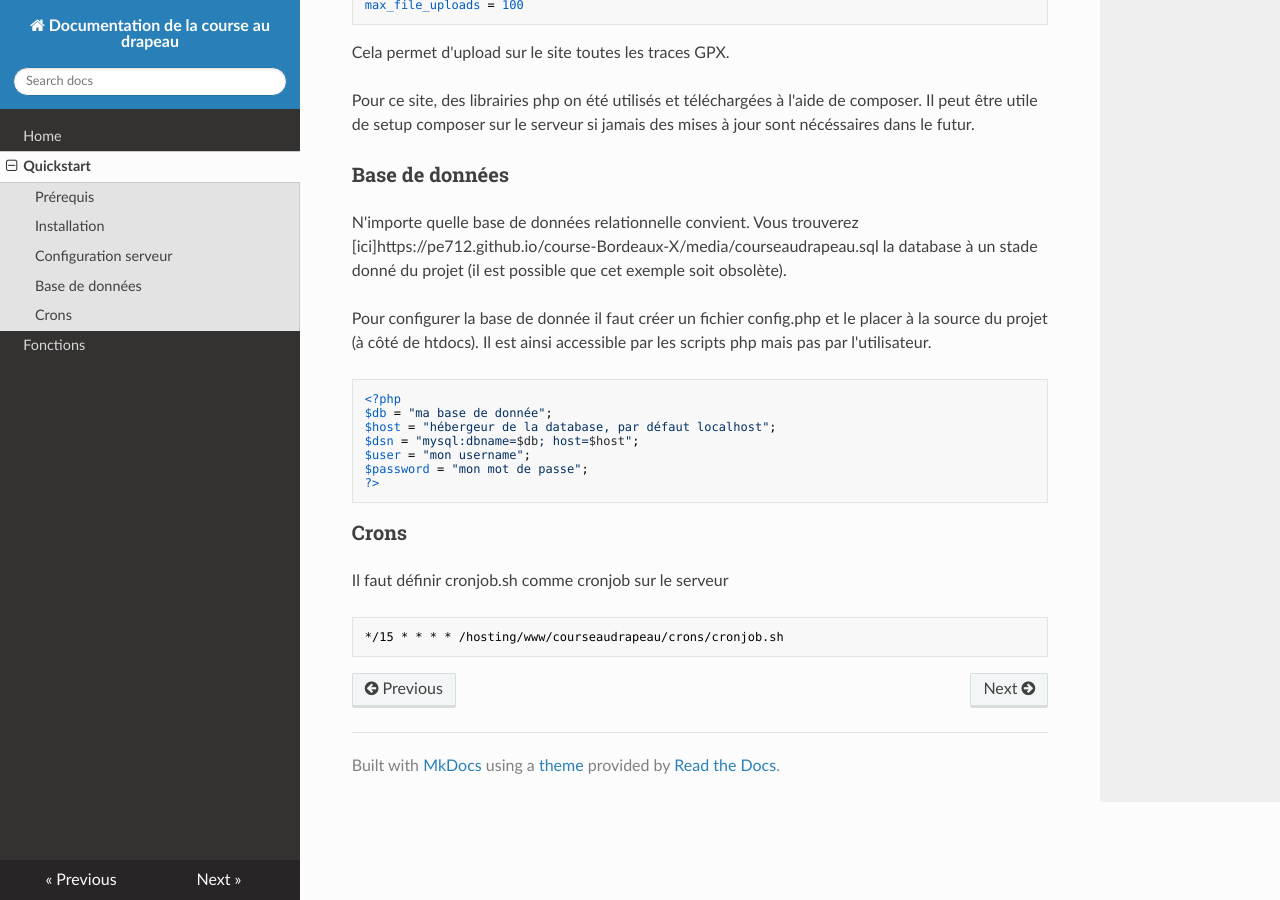
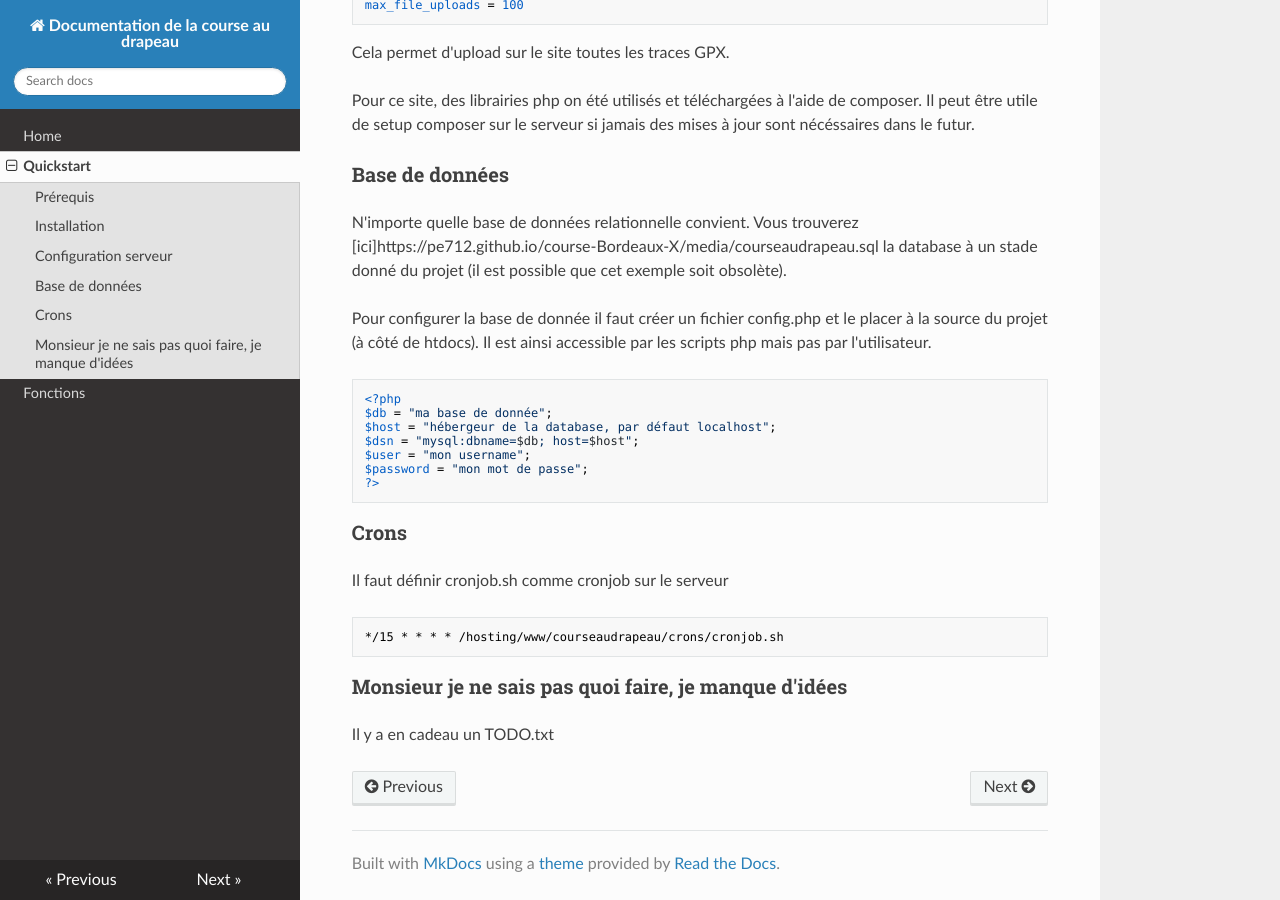
Before and after one commit to pe712/course-drapeau, an MkDocs documentation site: the page built from docs/docs/quickstart.md, in a window 1280 px wide and 900 px high, scrolled down 758 px. Built offline with MkDocs 1.6.1, drawn with Linux system fonts in a browser that asks for light colours; nearby versions of some CDN libraries.

Commit message:
updated documentation

````diff
--- a/docs/docs/quickstart.md
+++ b/docs/docs/quickstart.md
@@ -49,3 +49,6 @@ Il faut définir cronjob.sh comme cronjob sur le serveur
 ```sh
 */15 * * * * /hosting/www/courseaudrapeau/crons/cronjob.sh
 ```
+
+### Monsieur je ne sais pas quoi faire, je manque d'idées
+Il y a en cadeau un TODO.txt
````
